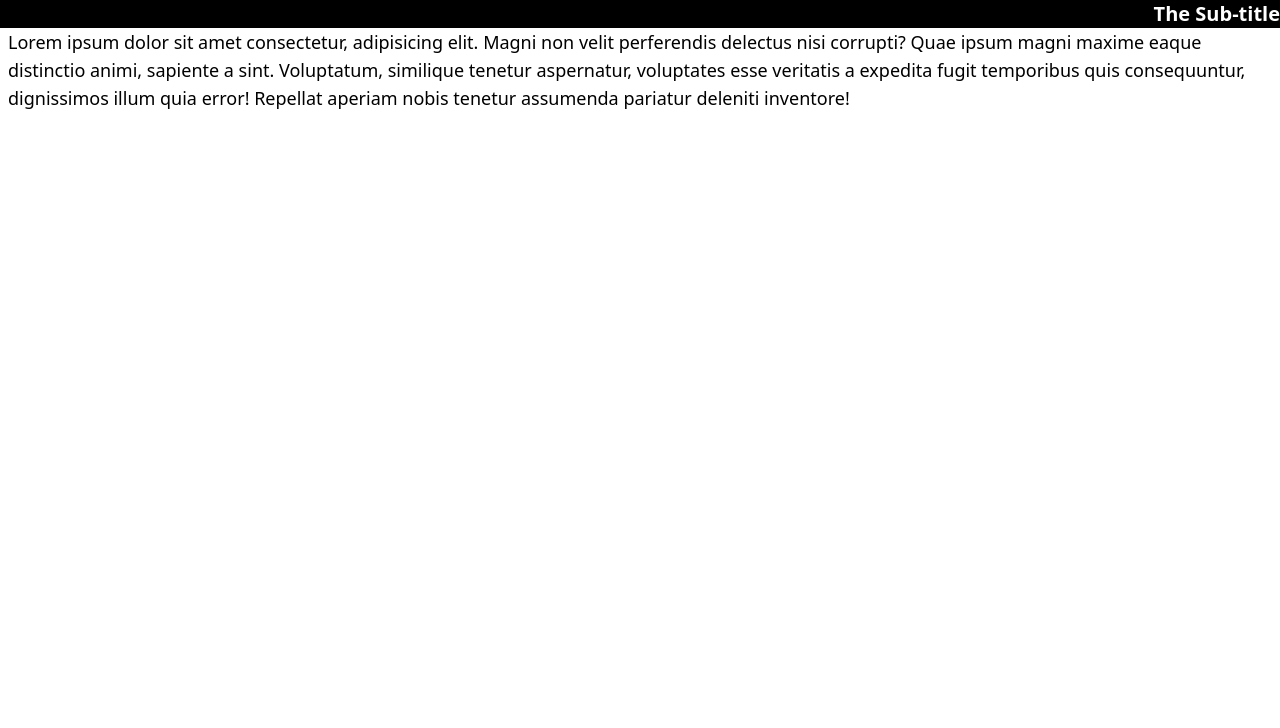
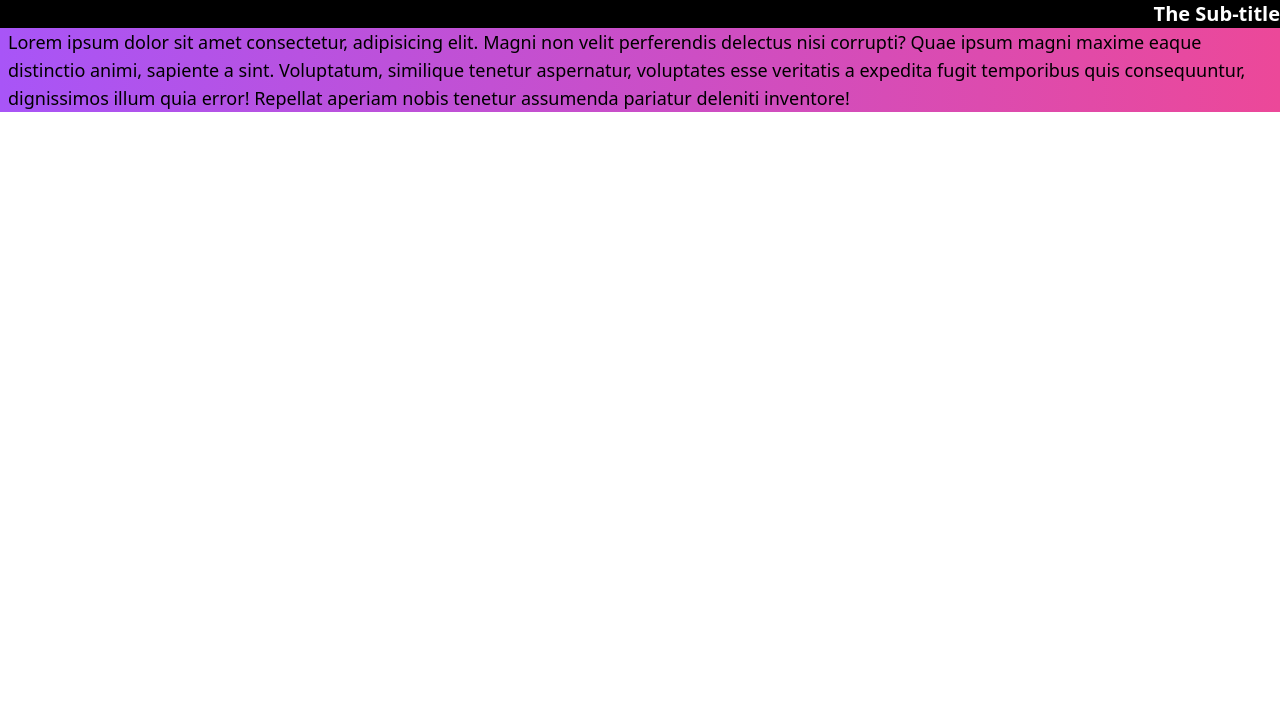
Before and after one commit to FarhanBeacon/tailwind-css, a plain HTML site: page index.html in a window 1280 px wide. Shown: the part 72-800 px from the top of the page. Drawn offline with nearby package versions, Linux system fonts and the light colour scheme.

Commit message:
edit index file

```diff
--- a/index.html
+++ b/index.html
@@ -9,6 +9,7 @@
 <body>
     <h1 class="text-5xl font-semibold text-center text-lime-500 underline decoration-orange-400 bg-black pb-4">Hello Tailwind CSS</h1>
     <h2 class="text-xl font-semibold text-white bg-black mt-2 text-end">The Sub-title</h2>
-    <p class="text-lg font-medium px-2">Lorem ipsum dolor sit amet consectetur, adipisicing elit. Magni non velit perferendis delectus nisi corrupti? Quae ipsum magni maxime eaque distinctio animi, sapiente a sint. Voluptatum, similique tenetur aspernatur, voluptates esse veritatis a expedita fugit temporibus quis consequuntur, dignissimos illum quia error! Repellat aperiam nobis tenetur assumenda pariatur deleniti inventore!</p>
+
+    <div class="h-max bg-gradient-to-r from-purple-500 to-pink-500"><p class="text-lg font-medium px-2">Lorem ipsum dolor sit amet consectetur, adipisicing elit. Magni non velit perferendis delectus nisi corrupti? Quae ipsum magni maxime eaque distinctio animi, sapiente a sint. Voluptatum, similique tenetur aspernatur, voluptates esse veritatis a expedita fugit temporibus quis consequuntur, dignissimos illum quia error! Repellat aperiam nobis tenetur assumenda pariatur deleniti inventore!</p></div>
 </body>
 </html>
```
